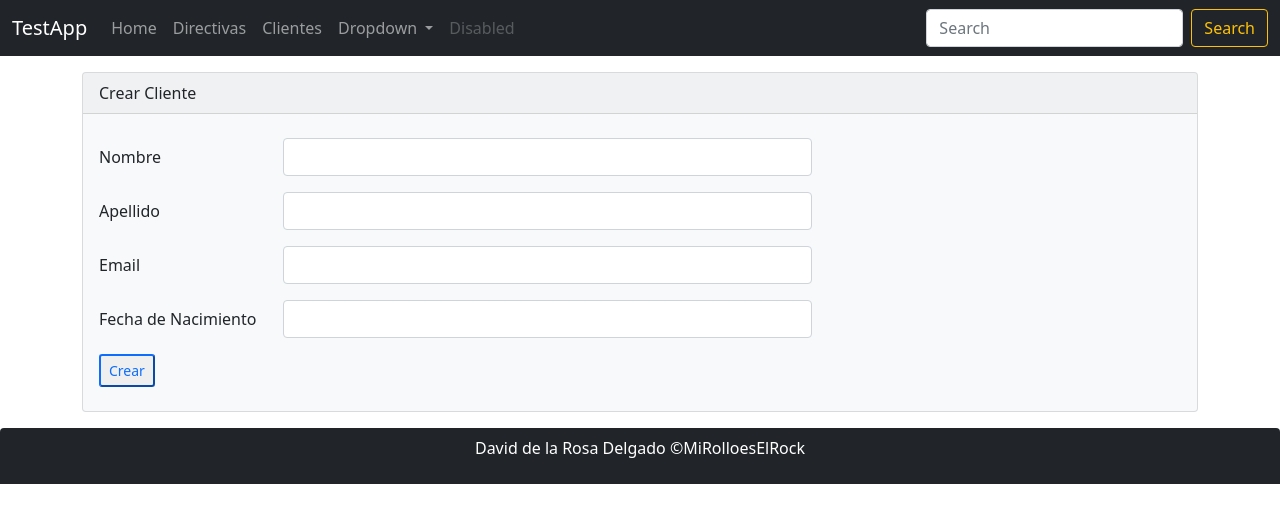
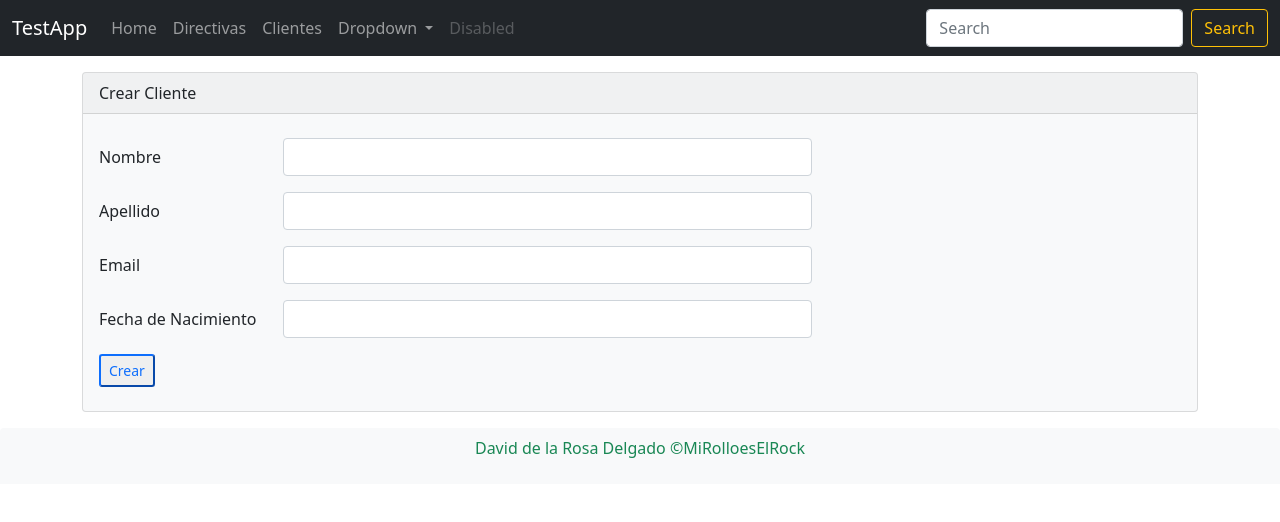
Before and after one commit to delard-linux/clientes-app, an Angular app: page /clientes/form/1 in a window 1280 px wide. Shown: the top 522 px of the page. Built offline with nearby package versions, Linux system fonts and the light colour scheme; no server answers.

Commit message:
333. ajustando layout

```diff
--- a/src/app/clientes/clientes.component.ts
+++ b/src/app/clientes/clientes.component.ts
@@ -23,7 +23,7 @@ export class ClientesComponent implements OnInit {
   }
 
   delete(cliente: Cliente): void {
-
+    //TODO:
     const swalWithBootstrapButtons = Swal.mixin({
       customClass: {
         confirmButton: 'btn btn-success mx-2',
--- a/src/app/footer/footer.component.html
+++ b/src/app/footer/footer.component.html
@@ -1,6 +1,6 @@
-<footer class="bg-dark rounded-top text-center">
+<footer class="bg-light rounded-top text-center">
     <div class="container py-2">
-        <p class="text-white">
+        <p class="text-success">
             {{autor.nombre + ' ' + autor.apellido  + ' &copy;' + autor.nick}}
         </p>
     </div>
```
